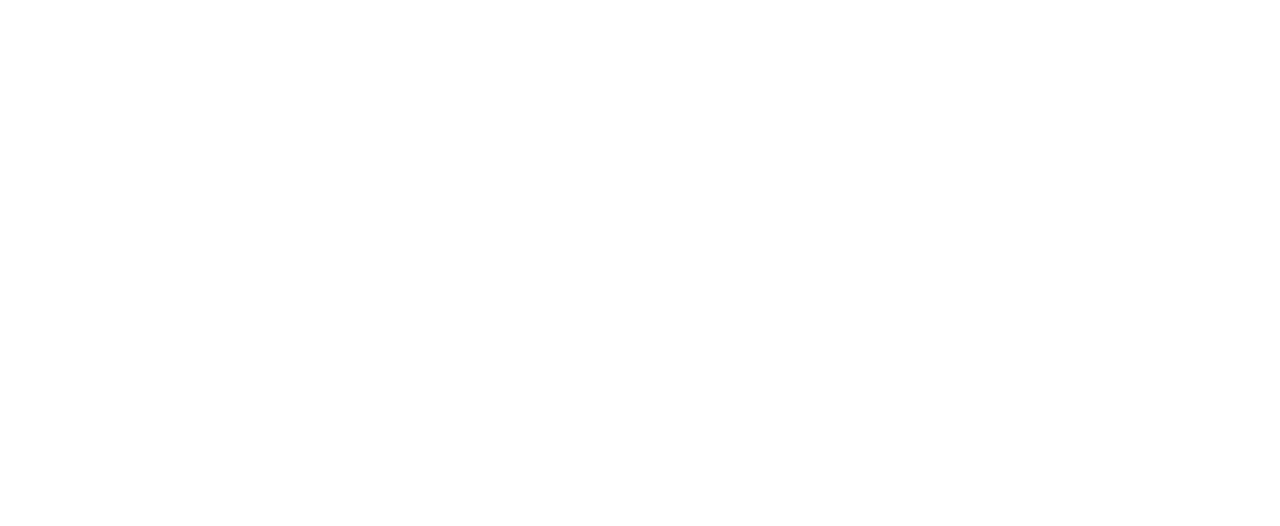
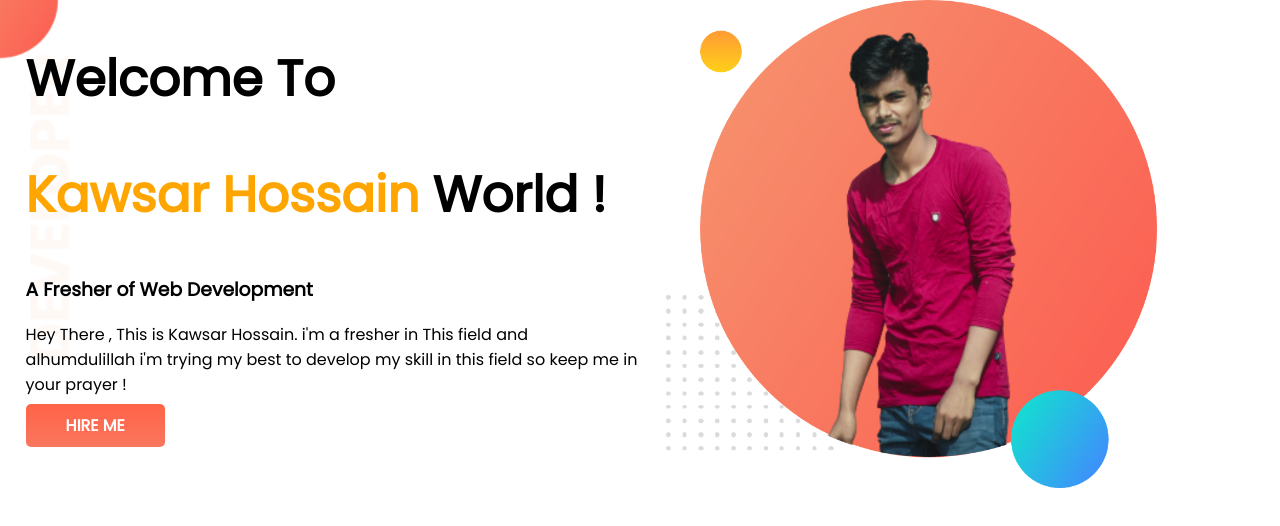
Before and after one commit to Kawsar-Hossain-318/developer-portfolio, a plain HTML site: page index.html in a window 1280 px wide. Drawn offline with Linux system fonts and the light colour scheme.

Commit message:
top banner added

```diff
--- a/index.html
+++ b/index.html
@@ -5,12 +5,27 @@
     <meta http-equiv="X-UA-Compatible" content="IE=edge">
     <meta name="viewport" content="width=device-width, initial-scale=1.0">
     <title>Kawsar Hossain Portfolio</title>
+    <!-- googlefont link -->
+    <link rel="preconnect" href="https://fonts.googleapis.com">
+    <link rel="preconnect" href="https://fonts.gstatic.com" crossorigin>
+    <link href="https://fonts.googleapis.com/css2?family=Poppins&display=swap" rel="stylesheet">
     <!-- main css link -->
     <link rel="stylesheet" href="style.css">
 </head>
 <body>
 
-
+<section class="top-banner">
+    <div class="half-width">
+        <h1>Welcome To</h1>
+        <h1> <span class="orange-color">Kawsar Hossain</span> World !</h1>
+        <h3>A Fresher of Web Development</h3>
+        <p>Hey There , This is Kawsar Hossain. i'm a fresher in This field and alhumdulillah i'm trying my best to develop my skill in this field so keep me in your prayer !</p>
+        <a class="link-btn" href="https://www.linkedin.com/in/kawsar-hossain-06504b215/" target="_blank">HIRE ME</a>
+    </div>
+    <div class="half-width">
+        <img src="images/ol-ph.png" alt="">
+    </div>
+</section>
 
 </body>
 </html>
--- a/style.css
+++ b/style.css
@@ -0,0 +1,32 @@
+body {
+  font-family: "Poppins", sans-serif;
+  margin: 0;
+}
+h1 {
+  font-size: 50px;
+}
+.orange-color {
+  color: orange;
+}
+section {
+  display: flex;
+}
+.half-width {
+  width: 50%;
+  padding-left: 2%;
+}
+.half-width img {
+  width: 80%;
+}
+.link-btn {
+  text-decoration: none;
+  background-image: linear-gradient(tomato, #f9775f);
+  padding: 10px 40px;
+  border-radius: 5px;
+  color: white;
+  font-weight: 700;
+}
+.top-banner {
+  background-image: url("images/top-banner.png");
+  background-repeat: no-repeat;
+}
```
Also changed, not shown: images/dream-bg.png (added), images/exp-bg.png (added), images/jhankar.png (added), images/jhankar2.png (added), images/my-bg.png (added), images/my-bg2.png (added), images/ol-ph.png (added), images/top-banner.png (added), raw images/IMG_20190721_213535.jpg (added), raw images/PSX_20200129_134038.jpg (added), raw images/PSX_20200222_233151 (1).jpg (added), raw images/PSX_20200315_225915.jpg (added), raw images/removed1.png (added), raw images/removed2.png (added), 2 other files.
